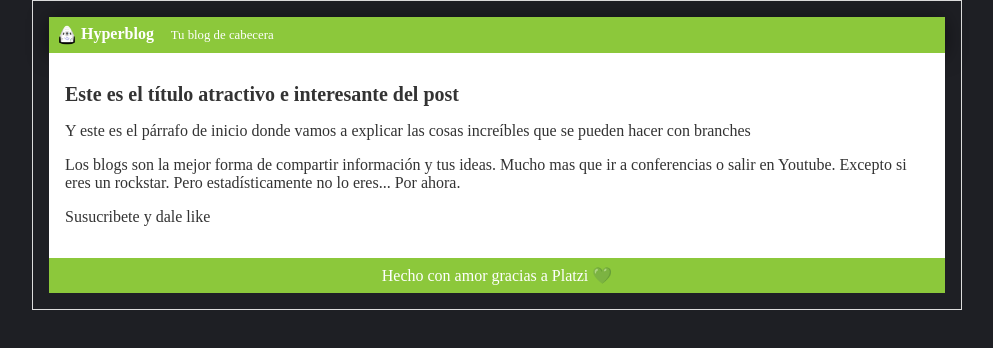
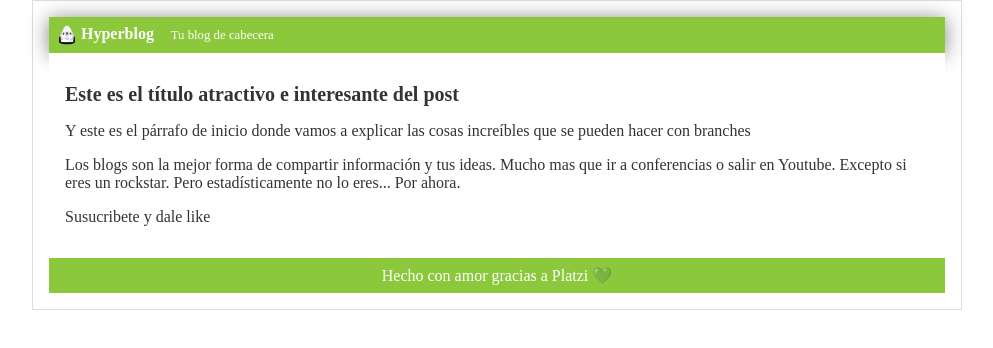
Before and after one commit to Jamunoz-creator/hyperblog, a plain HTML site: page blogspot.html in a window 1280 px wide. Shown: the whole page, without its empty margins (143-1136 px from the left). Drawn offline with Linux system fonts and the light colour scheme.

Commit message:
cambiado a blanco color de fondo body

```diff
--- a/css/estilos.css
+++ b/css/estilos.css
@@ -1,5 +1,5 @@
 body{
-	background: #1e1f24;
+	background: white;
 	color:#333;
 	text-align: center;
 	font-family: "Times New Roman";
```
